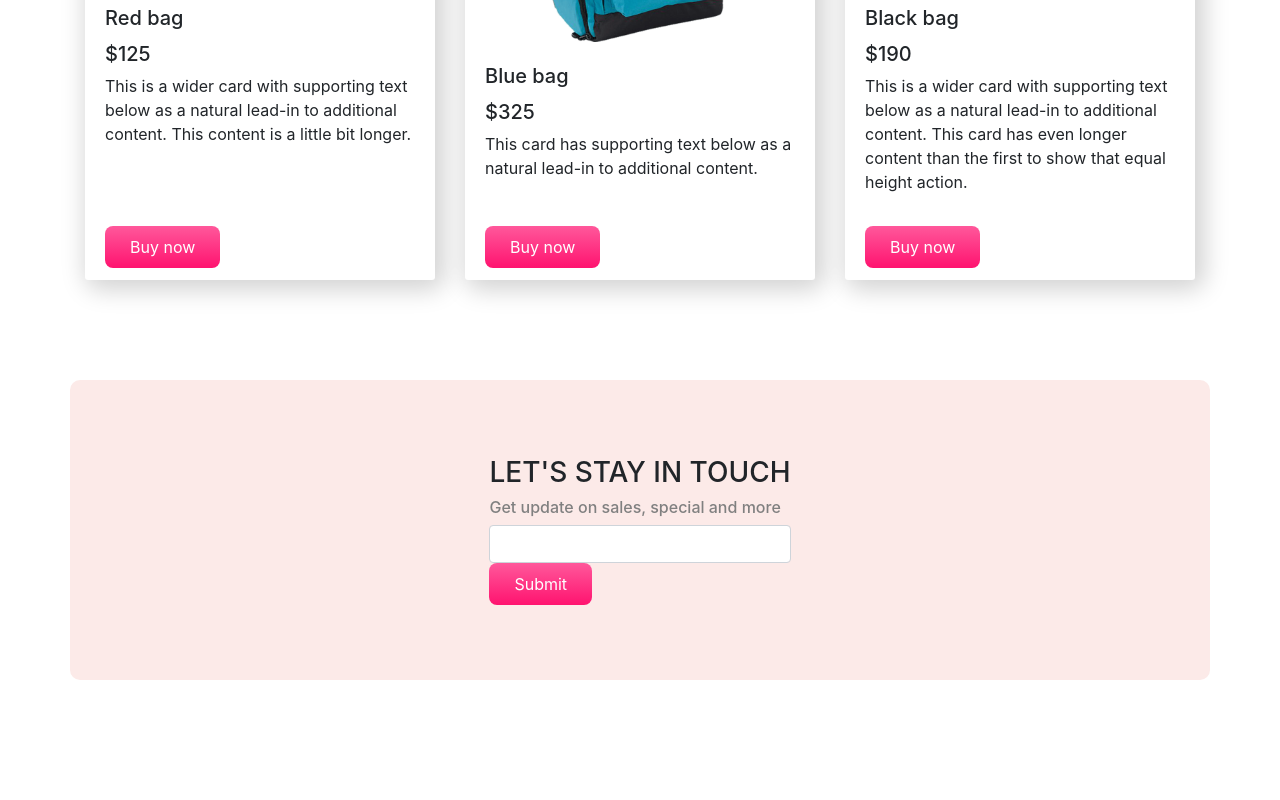
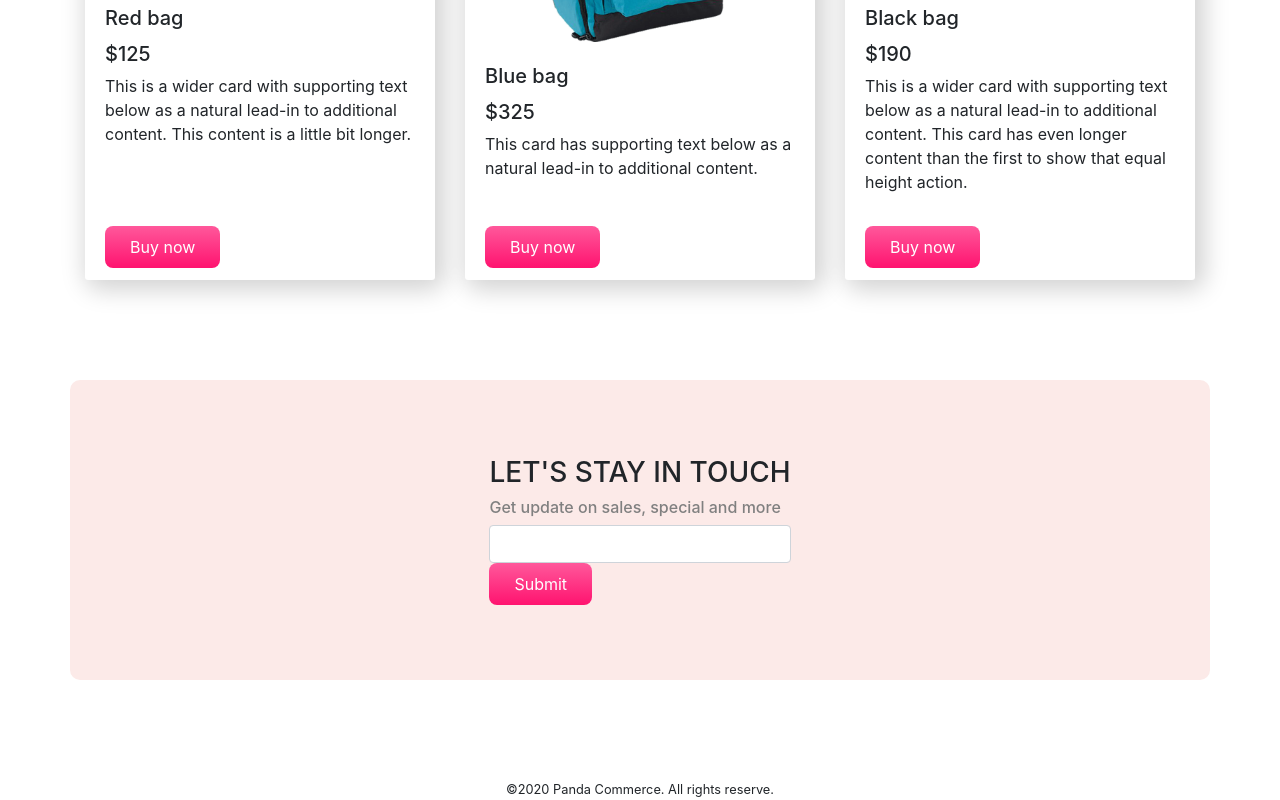
Before and after one commit to MuhtasimMahmud/e-commerce-shop, a plain HTML site: page index.html in a window 1280 px wide. Shown: the part 1840-2640 px from the top of the page. Drawn offline with nearby package versions, Linux system fonts and the light colour scheme.

Commit message:
All done

```diff
--- a/index.html
+++ b/index.html
@@ -205,8 +205,11 @@
     </div>
     <!--Eikhane contact er kaj sesh hoise-->
 
-
-
+    <!--Eikhane footer start-->
+    <footer class="d-flex justify-content-center">
+      <small>©2020 Panda Commerce. All rights reserve.</small>
+    </footer>
+    <!--Eikhane footer sesh-->
 
 
 
```
